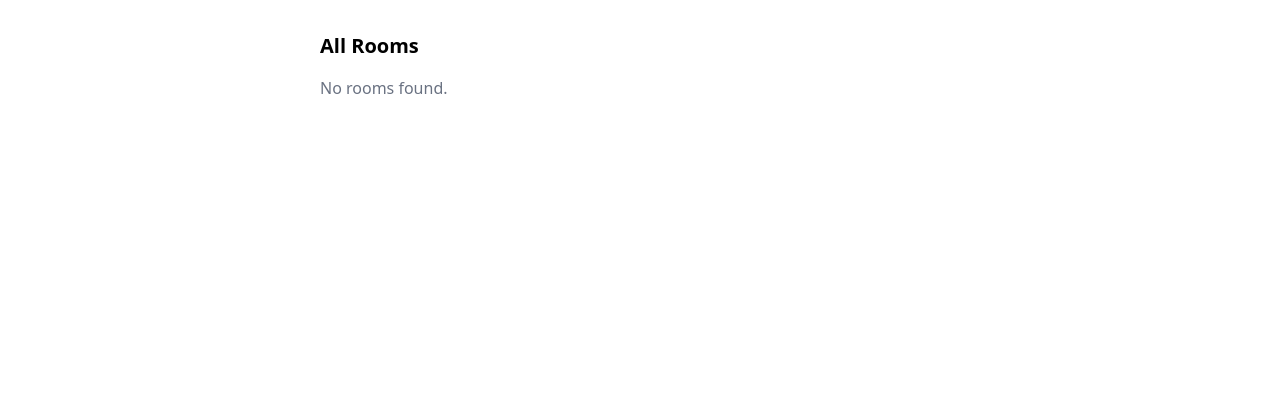
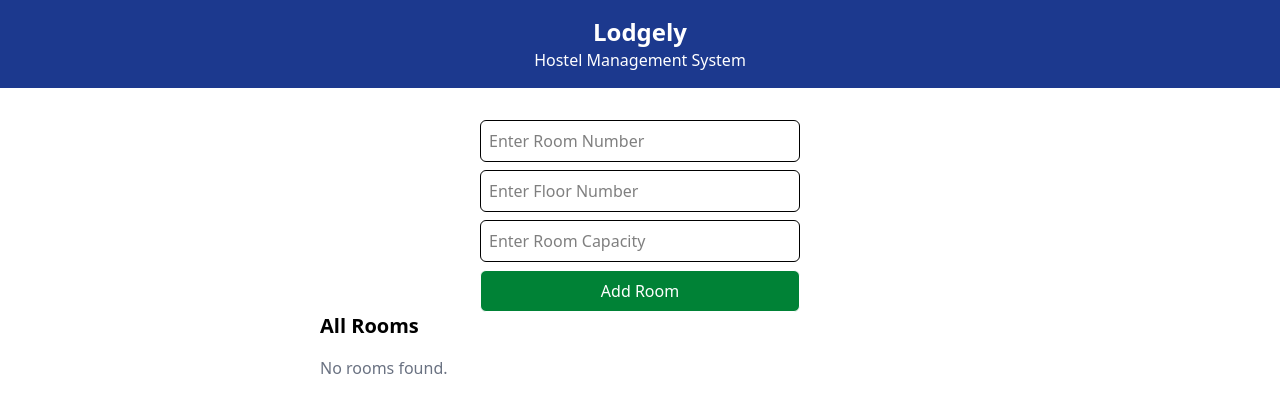
Before and after one commit to alihassan674/20102334_Project, a Next.js app in the folder frontend/: page /rooms in a window 1280 px wide. Shown: the top 412 px of the page. Built offline with nearby package versions, Linux system fonts and the light colour scheme.

Commit message:
same form like add hostel for  is added to room page add room form

```diff
--- a/frontend/app/layout.tsx
+++ b/frontend/app/layout.tsx
@@ -18,7 +18,14 @@ export default function RootLayout({
       className={`h-full`}
       suppressHydrationWarning
     >
-      <body className="min-h-full flex flex-col">{children}</body>
+      <body className="min-h-full flex flex-col">
+        {/* Header */}
+        <div className="text-center bg-blue-900 text-white p-4">
+          <h1 className="text-2xl font-bold">Lodgely</h1>
+          <p>Hostel Management System</p>
+        </div>
+        {children}
+      </body>
     </html>
   );
 }
--- a/frontend/app/rooms/page.tsx
+++ b/frontend/app/rooms/page.tsx
@@ -8,6 +8,9 @@ export default function Rooms() {
     const hostelId = searchParams.get("hostelId");
     const [rooms, setRooms] = useState([]);
     const router = useRouter();
+    const [roomNumber, setRoomNumber] = useState("");
+    const [floorNumber, setFloorNumber] = useState("");
+    const [capacity, setCapacity] = useState("");
 
 
     // this function is used to fetch all rooms of specific hostel
@@ -20,6 +23,7 @@ export default function Rooms() {
         console.log("All rooms: ", data.rooms);
     }
 
+    // this function is used to delete room
     async function handleDeleteRoom(roomId: number) {
         console.log("delete handler");
         const backendUrl = process.env.NEXT_PUBLIC_BACKEND_URL;
@@ -28,6 +32,34 @@ export default function Rooms() {
         console.log("fetching after deleting");
         fetchRooms();
     }
+
+    const handleAddRoom = async (e: React.FormEvent<HTMLFormElement>) => {
+        e.preventDefault();
+
+        const response = await fetch(`${backendUrl}/api/hostels/${hostelId}/rooms`, {
+            method: "POST",
+            headers: {
+                "Content-Type": "application/json",
+            },
+            body: JSON.stringify({
+                roomNumber,
+                floorNumber: Number(floorNumber),
+                capacity: Number(capacity),
+            }),
+        });
+
+        const data = await response.json();
+
+        if (response.ok) {
+            alert("Room added successfully");
+
+            setRoomNumber("");
+            setFloorNumber("");
+            setCapacity("");
+        } else {
+            alert(data.message || "Failed to add room");
+        }
+    };
 
     // This effect w'll fetch all room inside that hostel WITH THAT HOSTEL ID
     useEffect(() => {
@@ -38,6 +70,44 @@ export default function Rooms() {
 
     return (
         <div className="mt-8 w-1/2 mx-auto">
+            <form className="flex flex-col gap-2 w-1/2 mx-auto" onSubmit={handleAddRoom}>
+                <input
+                    type="text"
+                    placeholder="Enter Room Number"
+                    className="border rounded-md p-2 text-black"
+                    required
+                    value={roomNumber}
+                    onChange={(e) => setRoomNumber(e.target.value)}
+                />
+
+                <input
+                    type="number"
+                    placeholder="Enter Floor Number"
+                    className="border rounded-md p-2 text-black"
+                    required
+                    min={1}
+                    value={floorNumber}
+                    onChange={(e) => setFloorNumber(e.target.value)}
+                />
+
+                <input
+                    type="number"
+                    placeholder="Enter Room Capacity"
+                    className="border rounded-md p-2 text-black"
+                    required
+                    min={1}
+                    value={capacity}
+                    onChange={(e) => setCapacity(e.target.value)}
+                />
+
+                <button
+                    className="bg-green-700 text-white font-medium border rounded-md p-2"
+                    type="submit"
+                >
+                    Add Room
+                </button>
+            </form>
+
             <h2 className="text-xl font-bold mb-4 text-black">All Rooms</h2>
 
             {/* this map will show all rooms inside that hostel  */}
```
